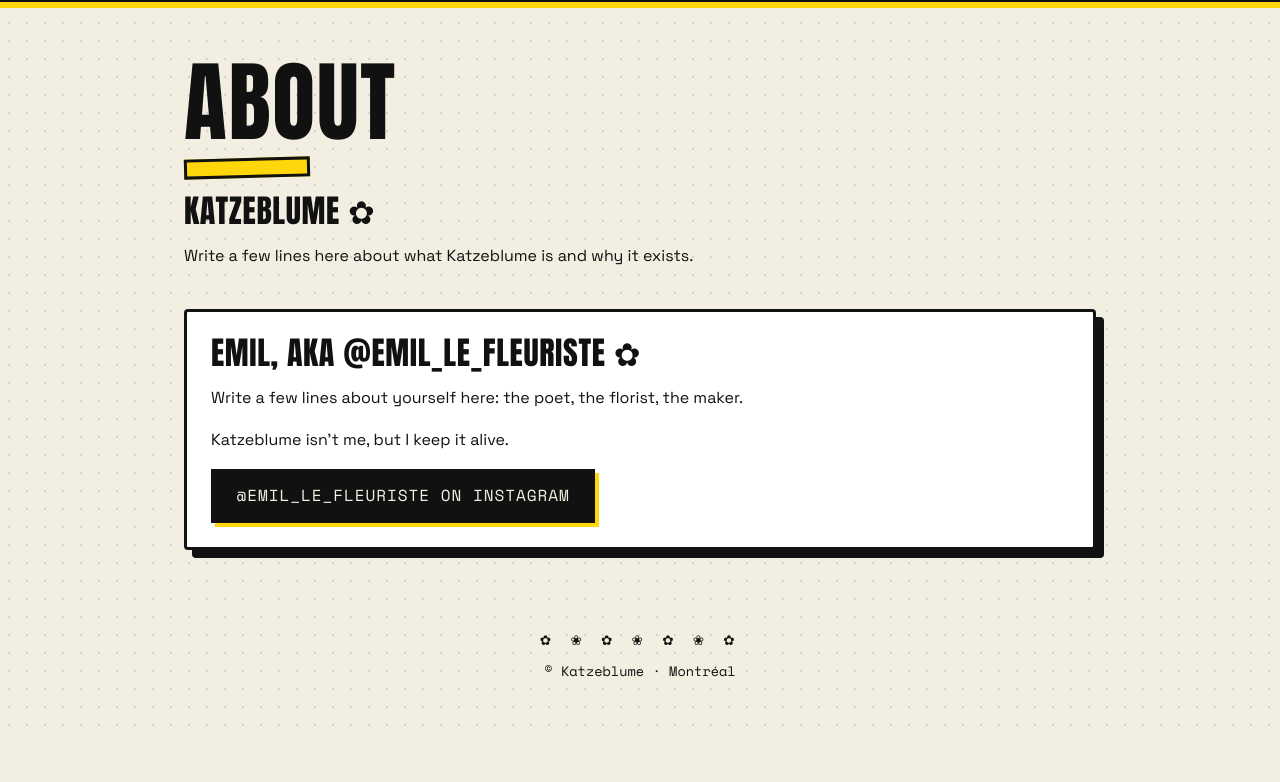
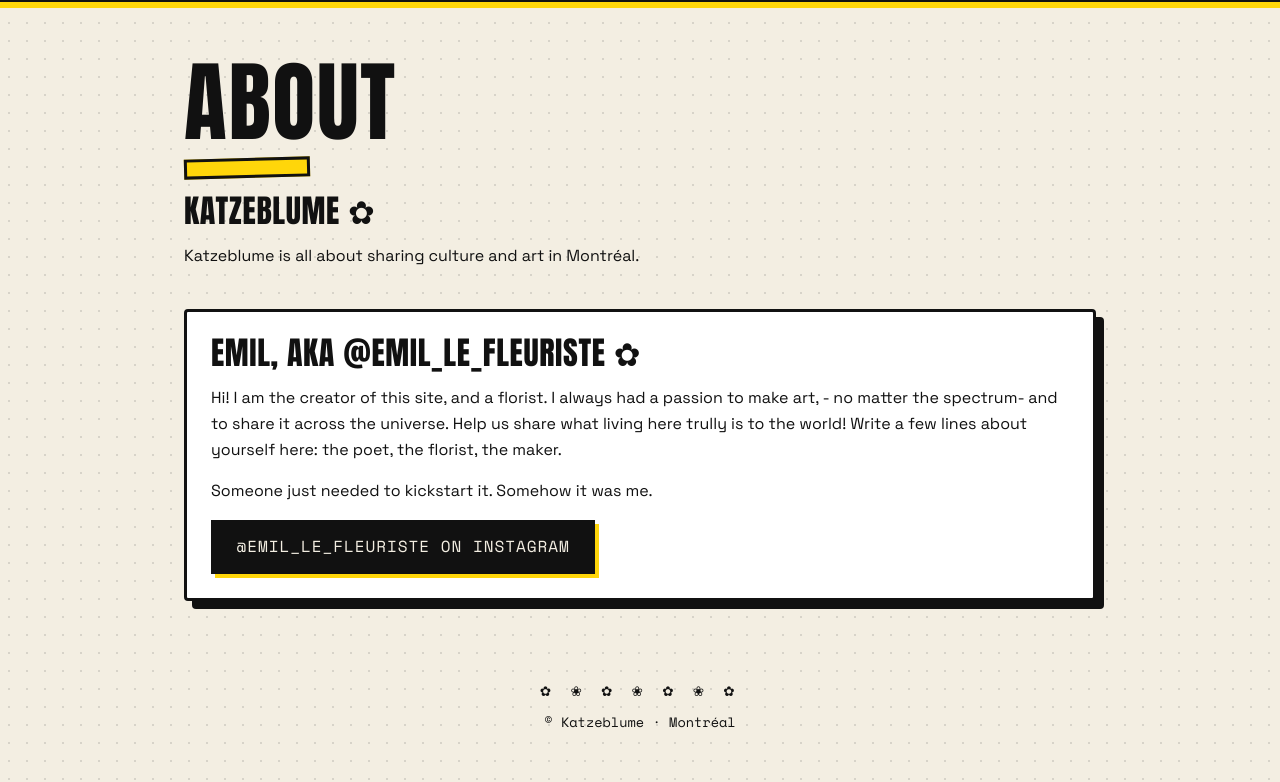
Before and after one commit to emiltheflorist/Katzeblume, a plain HTML site: page about.html in a window 1280 px wide. Shown: the part 94-876 px from the top of the page. Before the commit the page ends 825 px from the top, so only its background shows below. Drawn offline with nearby package versions, Linux system fonts and the light colour scheme.

Commit message:
Revise About page content and structure
Updated the content of the About page to better reflect Katzeblume's mission and the creator's background.

```diff
--- a/about.html
+++ b/about.html
@@ -29,13 +29,13 @@
 
     <section>
       <h2>Katzeblume</h2>
-      <p>Write a few lines here about what Katzeblume is and why it exists.</p>
+      <p>Katzeblume is all about sharing culture and art in Montréal.</p>
     </section>
 
     <section class="card">
       <h2>Emil, aka @emil_le_fleuriste</h2>
-      <p>Write a few lines about yourself here: the poet, the florist, the maker.</p>
-      <p>Katzeblume isn't me, but I keep it alive.</p>
+      <p>Hi! I am the creator of this site, and a florist. I always had a passion to make art, - no matter the spectrum- and to share it across the universe. Help us share what living here trully is to the world! Write a few lines about yourself here: the poet, the florist, the maker.</p>
+      <p>Someone just needed to kickstart it. Somehow it was me.</p>
       <a class="btn" href="https://instagram.com/emil_le_fleuriste">@emil_le_fleuriste on Instagram</a>
     </section>
   </main>
```
